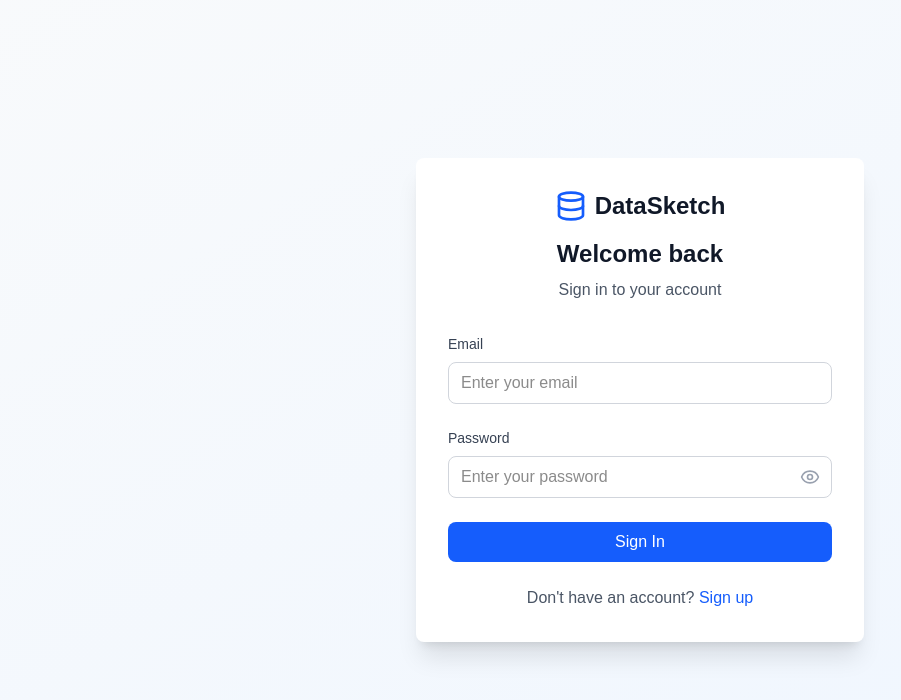
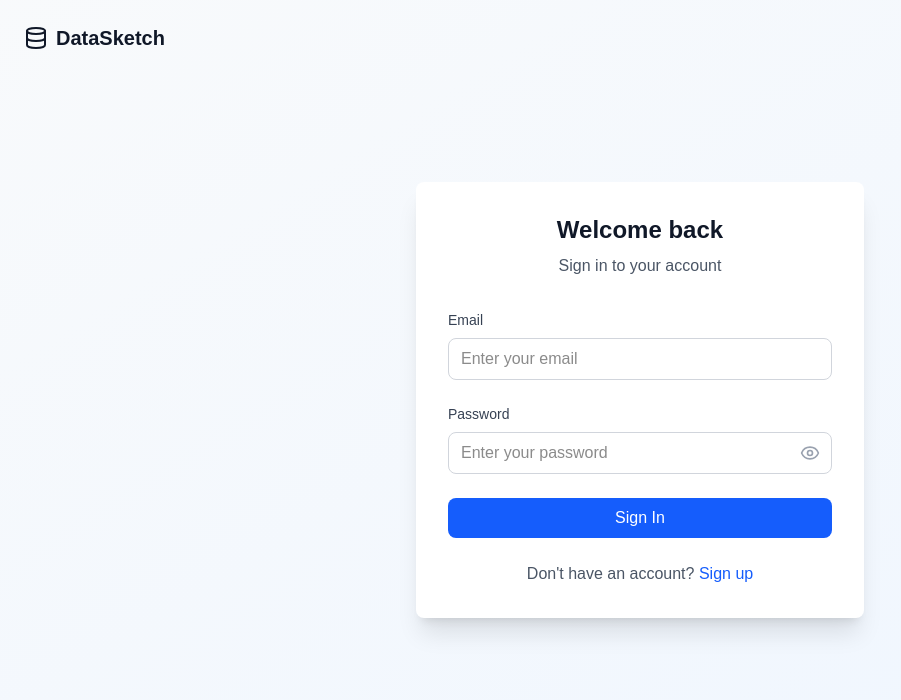
Before and after one commit to emmetthe/interactive-db, a Next.js app: page /login in a window 1280 px wide. Shown: the top 700 px of the page, without its empty margins (0-901 px from the left). Built offline with nearby package versions, Linux system fonts and the light colour scheme.

Commit message:
add home button to auth pages

```diff
--- /dev/null
+++ b/src/components/header/auth-header.tsx
@@ -0,0 +1,16 @@
+import Link from 'next/link';
+import { Database } from 'lucide-react';
+
+export default function AuthHeader() {
+  return (
+    <div className="absolute top-6 left-6">
+      <Link
+        href="/"
+        className="flex items-center space-x-2 text-gray-900 hover:text-blue-600 transition-colors"
+      >
+        <Database className="h-6 w-6" />
+        <span className="text-xl font-bold">DataSketch</span>
+      </Link>
+    </div>
+  );
+}
--- a/src/components/login/login.tsx
+++ b/src/components/login/login.tsx
@@ -2,7 +2,8 @@
 
 import { useState } from 'react';
 import Link from 'next/link';
-import { Database, Eye, EyeOff } from 'lucide-react';
+import { Eye, EyeOff } from 'lucide-react';
+import AuthHeader from '@/components/header/auth-header';
 
 export default function LoginPage() {
   const [showPassword, setShowPassword] = useState(false);
@@ -17,13 +18,11 @@ export default function LoginPage() {
   };
 
   return (
-    <div className="min-h-screen bg-gradient-to-br from-slate-50 to-blue-50 flex items-center justify-center p-4">
+    <div className="min-h-screen bg-gradient-to-br from-slate-50 to-blue-50 flex items-center justify-center p-4 relative">
+      <AuthHeader />
+
       <div className="bg-white rounded-lg shadow-xl w-full max-w-md p-8">
         <div className="text-center mb-8">
-          <div className="flex items-center justify-center space-x-2 mb-4">
-            <Database className="h-8 w-8 text-blue-600" />
-            <span className="text-2xl font-bold text-gray-900">DataSketch</span>
-          </div>
           <h1 className="text-2xl font-bold text-gray-900 mb-2">Welcome back</h1>
           <p className="text-gray-600">Sign in to your account</p>
         </div>
--- a/src/components/register/register.tsx
+++ b/src/components/register/register.tsx
@@ -2,7 +2,8 @@
 
 import { useState } from 'react';
 import Link from 'next/link';
-import { Database, Eye, EyeOff } from 'lucide-react';
+import { Eye, EyeOff } from 'lucide-react';
+import AuthHeader from '@/components/header/auth-header';
 
 export default function RegisterPage() {
   const [showPassword, setShowPassword] = useState(false);
@@ -24,13 +25,11 @@ export default function RegisterPage() {
   };
 
   return (
-    <div className="min-h-screen bg-gradient-to-br from-slate-50 to-blue-50 flex items-center justify-center p-4">
+    <div className="min-h-screen bg-gradient-to-br from-slate-50 to-blue-50 flex items-center justify-center p-4 relative">
+      <AuthHeader />
+
       <div className="bg-white rounded-lg shadow-xl w-full max-w-md p-8">
         <div className="text-center mb-8">
-          <div className="flex items-center justify-center space-x-2 mb-4">
-            <Database className="h-8 w-8 text-blue-600" />
-            <span className="text-2xl font-bold text-gray-900">DataSketch</span>
-          </div>
           <h1 className="text-2xl font-bold text-gray-900 mb-2">Create account</h1>
           <p className="text-gray-600">Start designing database diagrams today</p>
         </div>
```
